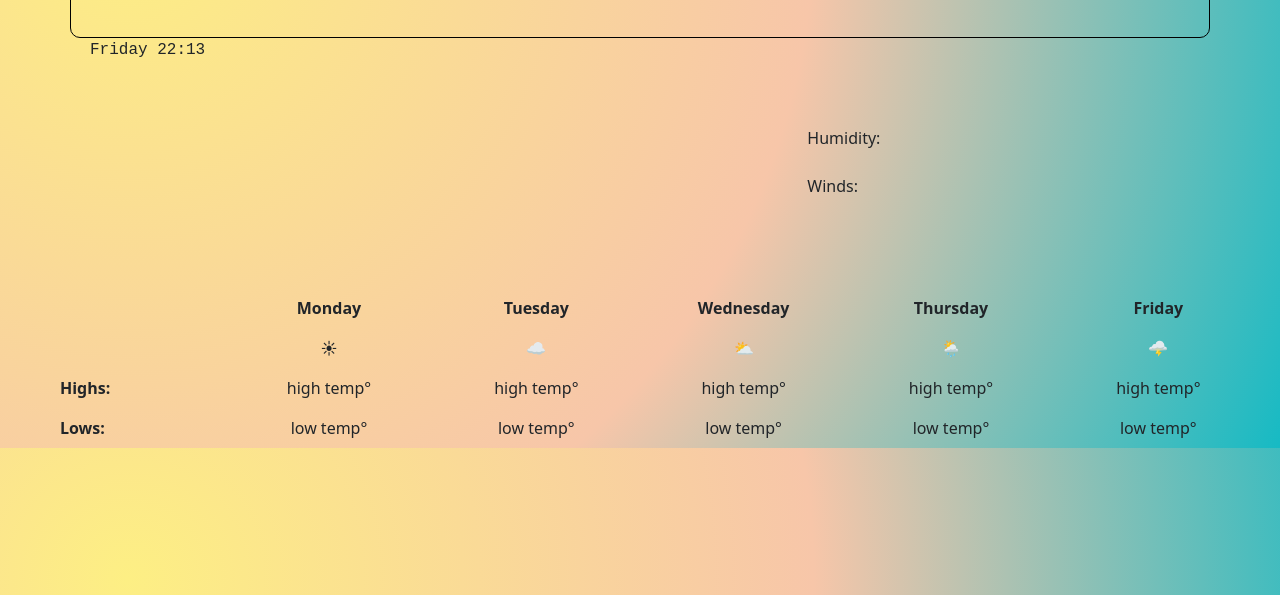
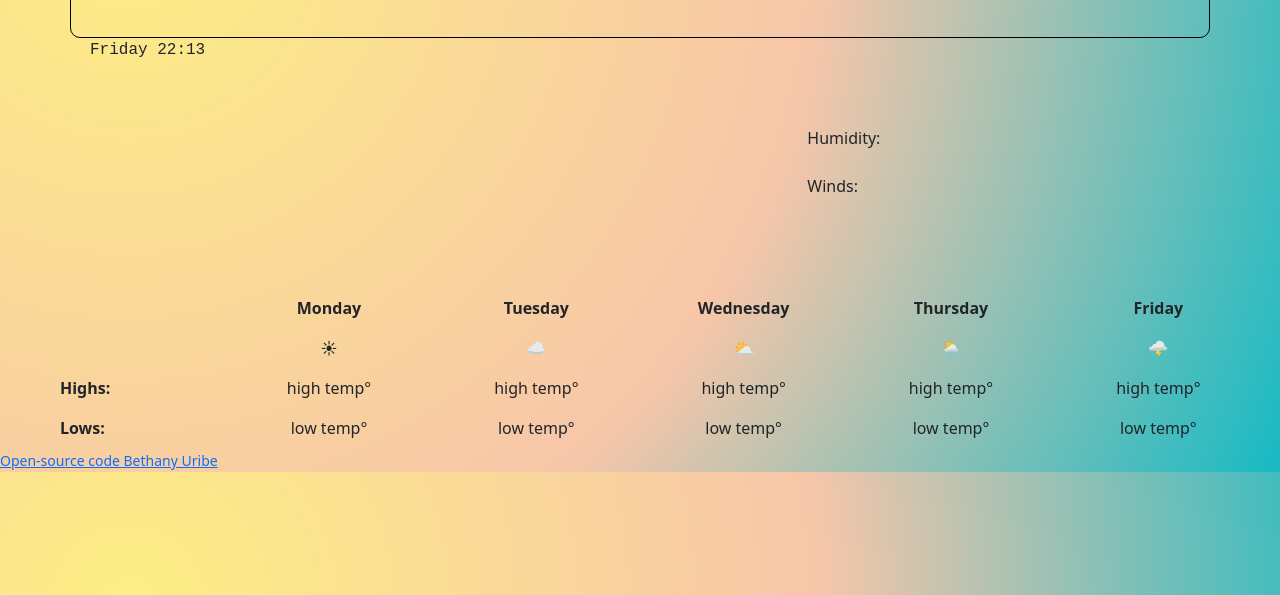
Before and after one commit to buribe15/Weather-app, a plain HTML site: page index.html in a window 1280 px wide. Shown: the part 205-800 px from the top of the page. Drawn offline with nearby package versions, Linux system fonts and the light colour scheme.

Commit message:
Added open source code and name

```diff
--- a/index.html
+++ b/index.html
@@ -102,7 +102,7 @@
         </div>
       </div>
     </div>
-
+<small> <a href="https://github.com/buribe15/Weather-app" target="_blank">Open-source code Bethany Uribe</a>   </small>
     <script src="src/index.js"></script>
   </body>
 </html>
```
